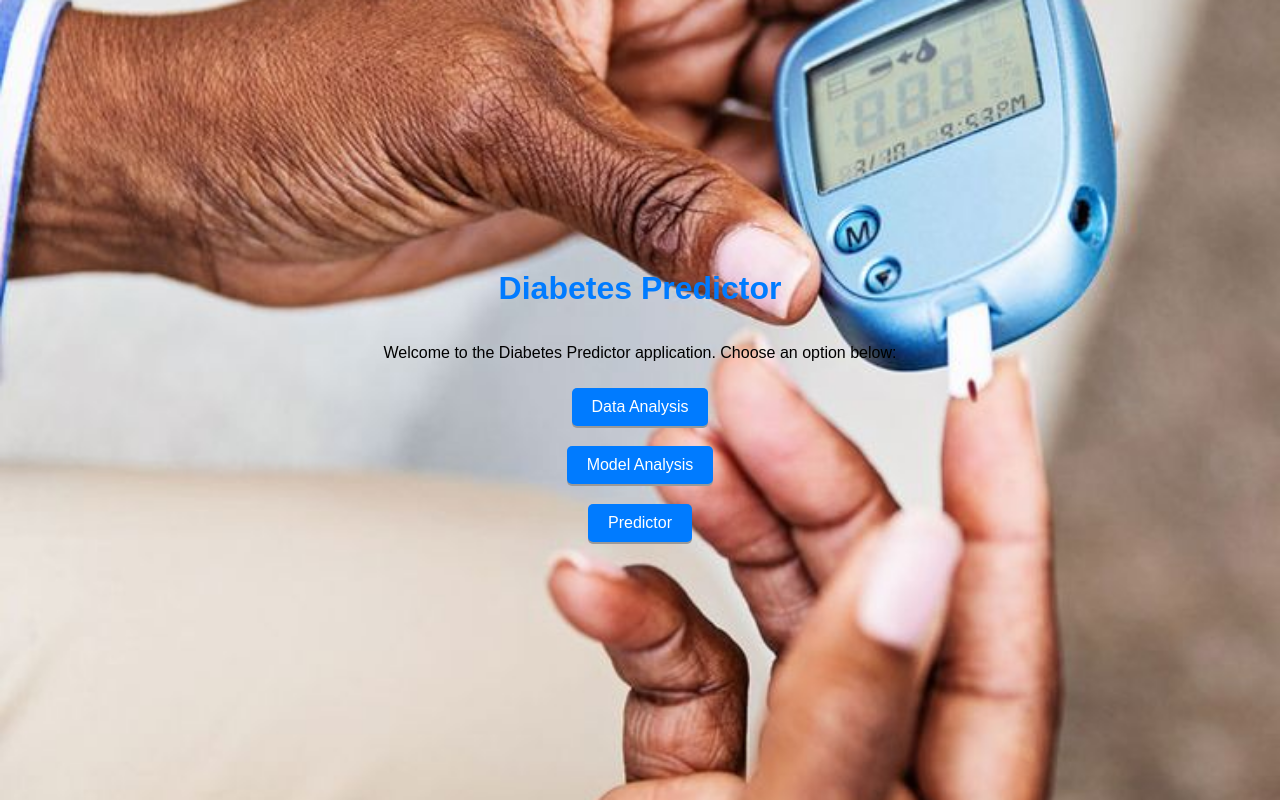
After one commit to Anujna010/DIABETES-PREDICTION-SYSTEM, a Flask app: template templates/home.html in a window 1280 px wide. The commit adds this page. Run offline with Flask 3, Linux system fonts and the light colour scheme; the template is opened without the code that fills it, so the values that code supplies are empty; parts of the project's set-up code (start-up, migrations or seed data) failed here and were passed over.

Commit message:
added home page

```diff
--- a/app.py
+++ b/app.py
@@ -66,24 +66,35 @@ dataset_scaled = sc.fit_transform(dataset_X)
 
 @app.route('/')
 def home():
+    return render_template('home.html')
+
+@app.route('/predict', methods=['GET', 'POST'])
+def predict():
+    if request.method == 'POST':
+        # Retrieve form values
+        float_features = [
+            float(request.form['Glucose Level']),
+            float(request.form['Blood Pressure']),
+            float(request.form['Insulin']),
+            float(request.form['BMI']),
+            float(request.form['Age'])
+        ]
+
+        final_features = np.array(float_features).reshape(1, -1)
+        prediction = model.predict(sc.transform(final_features))
+
+        if prediction == 1:
+            pred = "You have Diabetes, please consult a Doctor."
+        elif prediction == 0:
+            pred = "You don't have Diabetes."
+        output = pred
+
+        return render_template('index.html', prediction_text='{}'.format(output))
+
+    # If it's a GET request, render the form
     return render_template('index.html')
 
-@app.route('/predict', methods=['POST'])
-def predict():
-    '''
-    For rendering results on HTML GUI
-    '''
-    float_features = [float(x) for x in request.form.values()]
-    final_features = np.array(float_features).reshape(1, -1)
-    prediction = model.predict(sc.transform(final_features))
 
-    if prediction == 1:
-        pred = "You have Diabetes, please consult a Doctor."
-    elif prediction == 0:
-        pred = "You don't have Diabetes."
-    output = pred
-
-    return render_template('index.html', prediction_text='{}'.format(output))
 
 
 # Add this to your Flask app
--- /dev/null
+++ b/templates/home.html
@@ -0,0 +1,74 @@
+<!DOCTYPE html>
+<html lang="en">
+
+<head>
+    <meta charset="UTF-8">
+    <meta name="viewport" content="width=device-width, initial-scale=1.0">
+    <title>Diabetes Predictor</title>
+    <style>
+        body {
+            font-family: Arial, sans-serif;
+            text-align: center;
+            margin: 0;
+            padding: 0;
+            background-image: url('/static/pic.jpeg');
+            background-size: cover;
+            background-position: center;
+            height: 100vh;
+            display: flex;
+            flex-direction: column;
+            align-items: center;
+            justify-content: center;
+        }
+
+        h1 {
+            color: #007BFF;
+        }
+
+        .button {
+            display: inline-block;
+            padding: 10px 20px;
+            font-size: 16px;
+            cursor: pointer;
+            text-align: center;
+            text-decoration: none;
+            outline: none;
+            color: #fff;
+            background-color: #007BFF;
+            border: none;
+            border-radius: 5px;
+            box-shadow: 0 2px #999;
+            margin: 10px;
+        }
+
+        .button:hover {
+            background-color: #0056b3;
+        }
+    </style>
+</head>
+
+<script>
+    function redirectTo(button) {
+        var url = button.getAttribute('data-url');
+        window.location.href = url;
+    }
+</script>
+
+<body>
+    <h1>Diabetes Predictor</h1>
+    <p>Welcome to the Diabetes Predictor application. Choose an option below:</p>
+
+    <button class="button" data-url="{{ url_for('visualization') }}" onclick="redirectTo(this)">Data Analysis</button>
+    <button class="button" data-url="{{ url_for('analysis') }}" onclick="redirectTo(this)">Model Analysis</button>
+    <button class="button" data-url="{{ url_for('predict') }}" onclick="redirectTo(this)">Predictor</button>
+
+    <!-- Include this block at the bottom of your HTML file -->
+    <script>
+        function redirectTo(button) {
+            var url = button.getAttribute('data-url');
+            window.location.href = url;
+        }
+    </script>
+</body>
+
+</html>
--- a/templates/index.html
+++ b/templates/index.html
@@ -1,6 +1,6 @@
 <!DOCTYPE html>
 <html >
-<!--From https://codepen.io/frytyler/pen/EGdtg-->
+
 <head>
   <meta charset="UTF-8">
   <title>Diabetes Predictor</title>
@@ -30,7 +30,7 @@
 		<button type="submit" class="btn btn-primary btn-block btn-large">PREDICT</button>
 
 
-    <button onclick="goToAnalysisPage()" class="btn btn-primary btn-block btn-large">MODEL ANALYSIS</button>
+    <!-- <button onclick="goToAnalysisPage()" class="btn btn-primary btn-block btn-large">MODEL ANALYSIS</button>
     <button onclick="goToDV()" class="btn btn-primary btn-block btn-large">DATA ANALYSIS</button>
 
 
@@ -45,7 +45,7 @@
         // Redirect to the analysis.html page using an absolute path
         window.location.href = '{{ url_for("visualization") }}';
     }
-</script>
+</script> -->
 
     </form>
 
```
Also changed, not shown: templates/analysis.html (+20 -0 lines), templates/visualization.html (+21 -0 lines), static/pic.jpeg (added).
